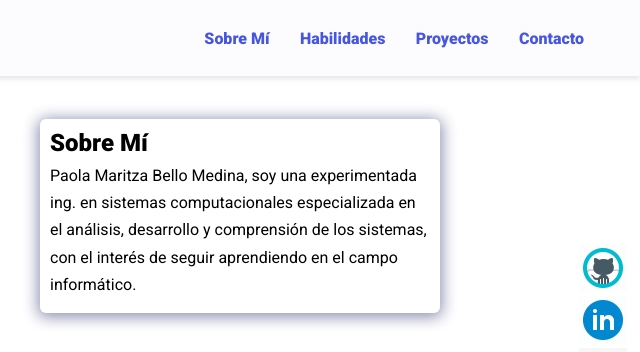
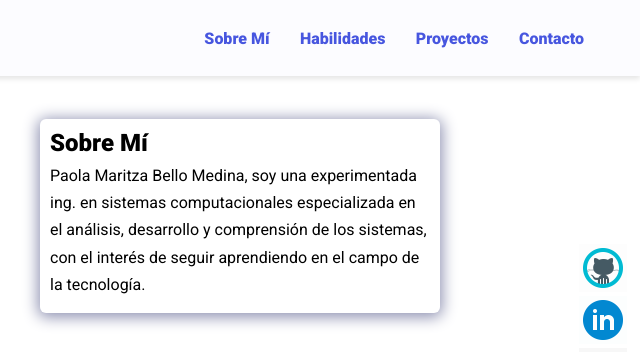
Before and after one commit to PMBM36/PMBM36.github.io, a plain HTML site: page index.html in a window 1280 px wide. Shown: the top 352 px of the page, 640-1280 px from the left. Drawn offline with nearby package versions, Linux system fonts and the light colour scheme.

Commit message:
Update index.html

```diff
--- a/index.html
+++ b/index.html
@@ -31,7 +31,7 @@
         <img src="assets/images/imagen1.png" alt="womanintech" class="hero-img" loading="lazy">
         <div class="bio animate__animated animate__shakeX">
             <h2 class="bio-title">Sobre Mí</h2>
-            <p class="bio-text">Paola Maritza Bello Medina, soy una experimentada ing. en sistemas computacionales especializada en el análisis, desarrollo y comprensión de los sistemas, con el interés de seguir aprendiendo en el campo informático.
+            <p class="bio-text">Paola Maritza Bello Medina, soy una experimentada ing. en sistemas computacionales especializada en el análisis, desarrollo y comprensión de los sistemas, con el interés de seguir aprendiendo en el campo de la tecnología.
             </p>
         </div>
     </section>
```
